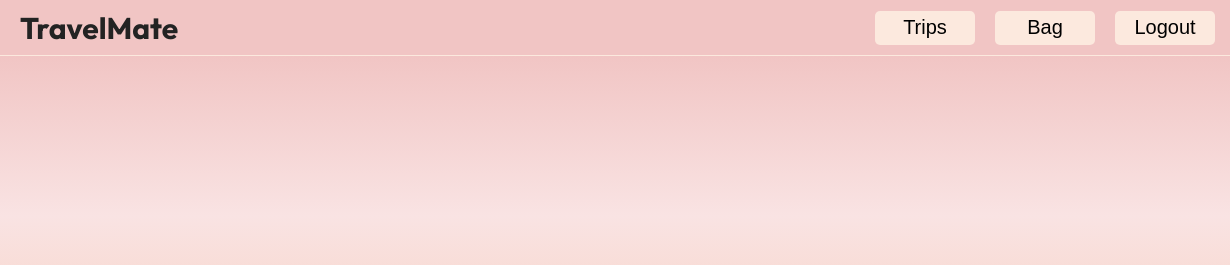
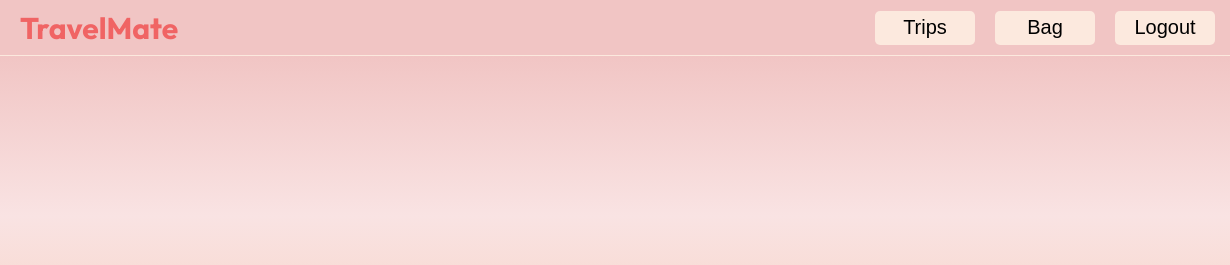
Before and after one commit to AdityaPanigrahi-13/Travelmate, a website: page dashboard.html in a window 1280 px wide. Shown: the top 265 px of the page, 0-1230 px from the left. Drawn offline with Linux system fonts and the light colour scheme.

Commit message:
1st commit

```diff
--- a/styles/dashboard.css
+++ b/styles/dashboard.css
@@ -28,7 +28,7 @@ body {
 .logo {
     font-size: 30px;
     font-weight: bold;
-    color: #232323;
+    color: #f06464;
     margin-left: 20px;
 }
 
```
